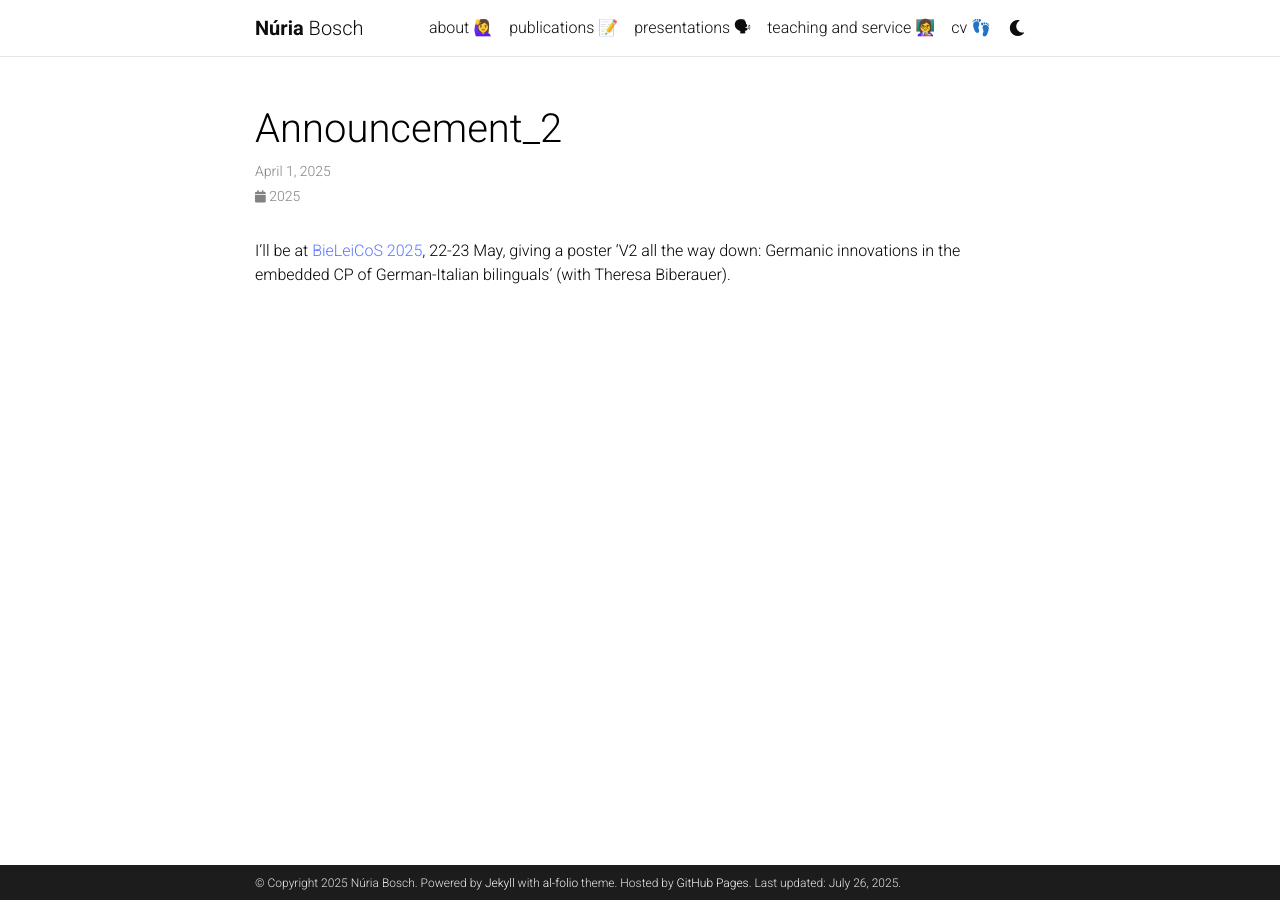
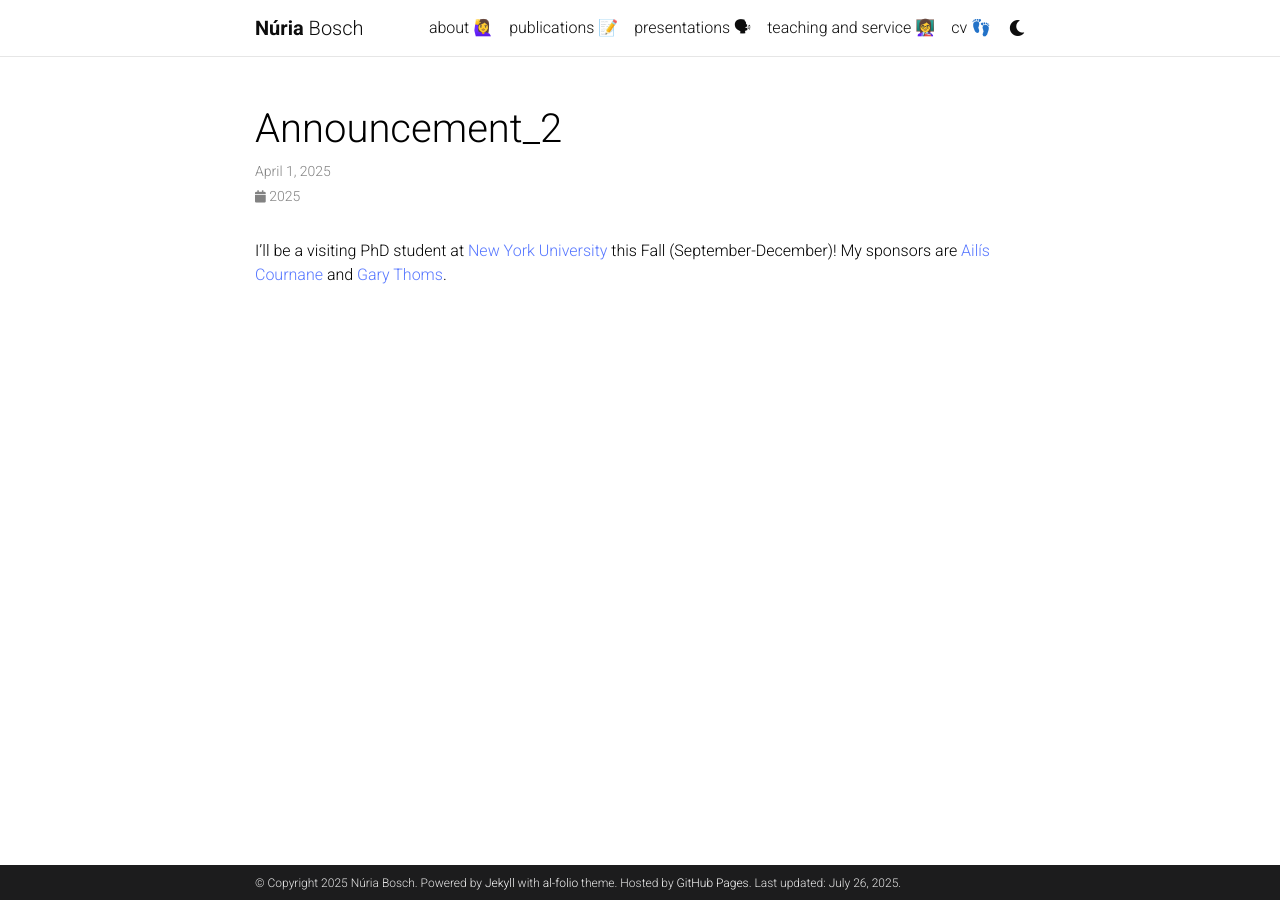
Before and after one commit to nuria-bosch/nuria-bosch.github.io, a Jekyll site: the page built from _news/announcement_2.md, in a window 1280 px wide. Built offline with Jekyll 4.4.1, drawn with Linux system fonts in a browser that asks for light colours; comment, search, counter and statistics services are not loaded; a style sheet for code colours, icons or effects is not loaded.

Commit message:
Update announcement_2.md

```diff
--- a/_news/announcement_2.md
+++ b/_news/announcement_2.md
@@ -5,4 +5,4 @@ inline: true
 related_posts: false
 ---
 
-I'll be at [BieLeiCoS 2025](https://www.uni-bielefeld.de/fakultaeten/linguistik-literaturwissenschaft/forschung/arbeitsgruppen/allg-sprachwissenschaft/bieleicos-2025/), 22-23 May, giving a poster 'V2 all the way down: Germanic innovations in the embedded CP of German-Italian bilinguals' (with Theresa Biberauer).
+I'll be a visiting PhD student at [New York University](https://as.nyu.edu/departments/linguistics.html) this Fall (September-December)! My sponsors are [Ailís Cournane](https://wp.nyu.edu/cournane/) and [Gary Thoms](https://sites.google.com/site/garythoms/).
```
